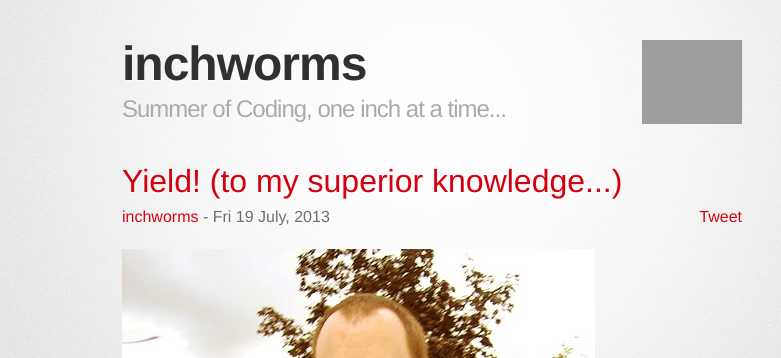
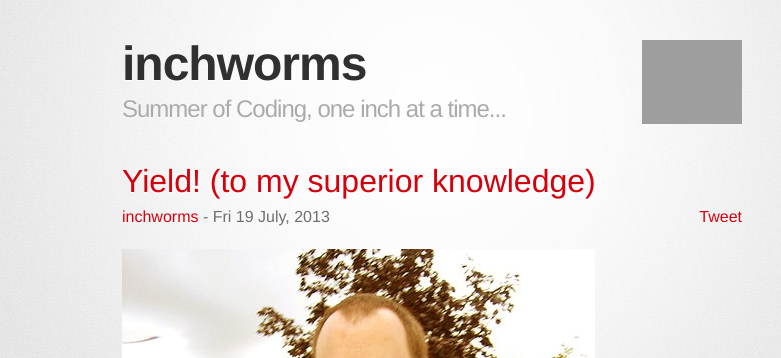
Before and after one commit to inchworms/inchworms, a Jekyll site: the page built from _posts/2013-07-19-yield.md, in a window 1280 px wide and 900 px high. Shown: the top 358 px of the window, without its empty margins (208-989 px from the left). Built offline with Jekyll 4.4.1, drawn with Linux system fonts in a browser that asks for light colours; some web fonts are replaced; Markdown is read by kramdown in place of the engine named in the settings; comment, search, counter and statistics services are not loaded; grey boxes are pictures that could not be loaded.

```diff
--- a/_posts/2013-07-19-yield.md
+++ b/_posts/2013-07-19-yield.md
@@ -1,5 +1,5 @@
 ---
-title: Yield! (to my superior knowledge...)
+title: Yield! (to my superior knowledge)
 layout: post
 created_at: Fri Jul 19 2013 16:38
 permalink: /blog/2013-07-19-yield
```
